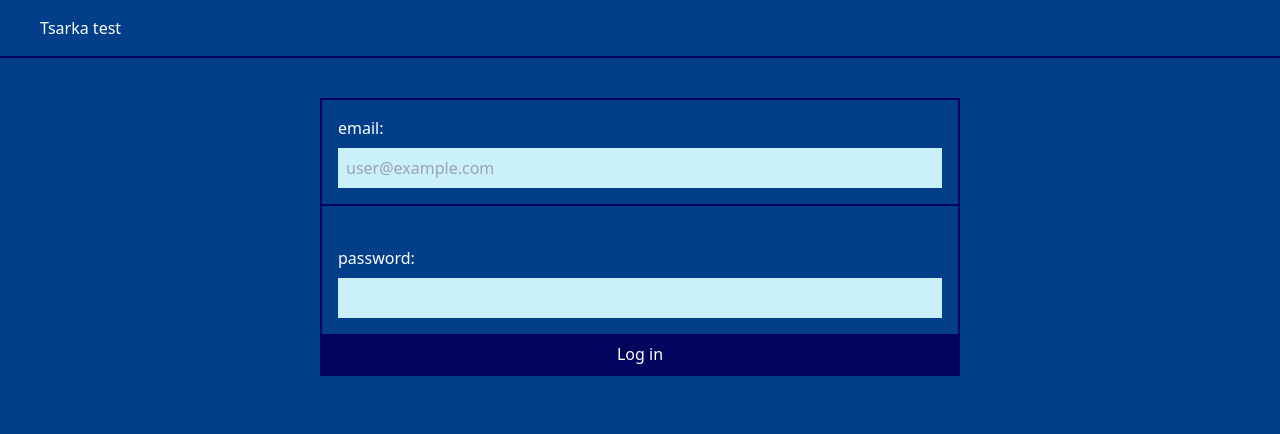
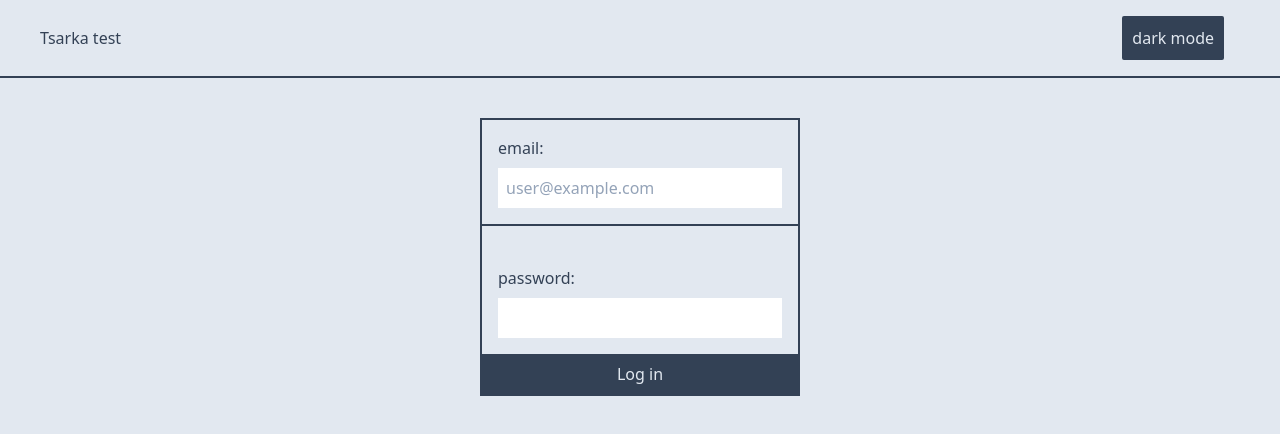
Before and after one commit to idkbit/test, a React (Create React App) app: page / in a window 1280 px wide. Shown: the top 434 px of the page. Built offline with nearby package versions, Linux system fonts and the light colour scheme.

Commit message:
toggle theme

```diff
--- a/src/App.tsx
+++ b/src/App.tsx
@@ -7,14 +7,26 @@ function App() {
     accessToken: localStorage.getItem("accessToken") || "",
     refreshToken: localStorage.getItem("refreshToken") || "",
   }));
+  const [theme, setTheme] = useState(() => {
+    if (window.matchMedia("prefers-color-scheme: dark").matches) {
+      localStorage.setItem("theme", "dark");
+    } else {
+      localStorage.setItem("theme", "light");
+    }
+
+    return localStorage.getItem("theme") || "light";
+  });
 
   return (
+    <div className={`${theme === "dark" ? "dark" : ""}`}>
       <div className="wrapper">
         <BrowserRouter>
           <Header
             refreshToken={isAuthorized.refreshToken}
             isAuthorized={isAuthorized.accessToken}
+            currentTheme={theme}
             setIsAuthorized={setIsAuthorized}
+            toggleTheme={setTheme}
           />
           <Routes>
             <Route
@@ -33,6 +45,7 @@ function App() {
           </Routes>
         </BrowserRouter>
       </div>
+    </div>
   );
 }
 
--- a/src/components/Header/index.tsx
+++ b/src/components/Header/index.tsx
@@ -1,11 +1,12 @@
-import React from "react";
+import React, { useEffect } from "react";
 import { useMutation } from "@apollo/client";
-import { useNavigate } from "react-router-dom";
 import { LOG_OUT, LOG_OUT_DATA, LOG_OUT_INPUT } from "../../graphql";
 
 interface Props {
   isAuthorized: string;
   refreshToken: string;
+  currentTheme: string;
+  toggleTheme: (isDark: string) => void;
   setIsAuthorized: ({
     accessToken,
     refreshToken,
@@ -18,9 +19,10 @@ interface Props {
 export const Header = ({
   isAuthorized,
   refreshToken,
+  toggleTheme,
+  currentTheme,
   setIsAuthorized,
 }: Props) => {
-  const navigate = useNavigate();
   const [logout, { error }] = useMutation<LOG_OUT_DATA, LOG_OUT_INPUT>(
     LOG_OUT,
     {
@@ -37,16 +39,27 @@ export const Header = ({
     }
   );
 
+  useEffect(() => {
+    localStorage.setItem("theme", currentTheme);
+  }, [currentTheme]);
+
   return (
-    <header className="px-10 py-4 border-b-2 border-b-bgDark mb-10 flex justify-between items-baseline">
-      <h1>Tsarka test</h1>
-      {isAuthorized ? (
+    <header className="px-10 py-4 border-b-2 border-b-slate-700 dark:border-b-slate-200 mb-10 flex justify-between items-baseline">
+      <h1 className="text-slate-700 dark:text-slate-200">Tsarka test</h1>
+      <div>
         <button
-          onClick={() => logout()}
-          className="bg-bgDark border-2 border-transparent px-4 py-2 hover:bg-bgLighter hover:text-bgDark hover:border-bgDark">
-          Log out
+          onClick={() =>
+            toggleTheme(currentTheme === "dark" ? "light" : "dark")
+          }
+          className="button mr-4">
+          {currentTheme === "dark" ? "light" : "dark"} mode
         </button>
-      ) : null}
+        {isAuthorized ? (
+          <button onClick={() => logout()} className="button">
+            Log out
+          </button>
+        ) : null}
+      </div>
     </header>
   );
 };
--- a/src/components/LoginForm/index.tsx
+++ b/src/components/LoginForm/index.tsx
@@ -63,13 +63,13 @@ export const LoginForm = ({ setIsAuthorized, isAuthorized }: Props) => {
   return (
     <form
       onSubmit={handleSubmit}
-      className="flex flex-col gap-4 border-2 border-bgDark pt-4 w-1/2 mx-auto">
-      <div className="border-b-2 border-b-bgDark flex flex-col justify-between">
+      className="flex flex-col gap-4 border-2 border-slate-700 dark:border-slate-200 pt-4 w-1/4 mx-auto">
+      <div className="border-b-2 dark:border-b-slate-200 border-b-slate-700 flex flex-col justify-between">
         <label htmlFor="email" className="mx-4 mb-2">
           email:{" "}
         </label>
         <input
-          className="bg-input p-2 text-bgDark mx-4 mb-4"
+          className="bg-white p-2 text-slate-700  mx-4 mb-4 placeholder:text-slate-400"
           type="email"
           name="email"
           id="email"
@@ -90,7 +90,7 @@ export const LoginForm = ({ setIsAuthorized, isAuthorized }: Props) => {
           password:{" "}
         </label>
         <input
-          className="bg-input p-2 text-bgDark mx-4"
+          className="bg-white p-2 text-slate-700 mx-4 placeholder:text-slate-400"
           type="password"
           name="pw"
           id="pw"
@@ -100,7 +100,7 @@ export const LoginForm = ({ setIsAuthorized, isAuthorized }: Props) => {
       </div>
       <button
         type="submit"
-        className="bg-bgDark transition-all active:translate-y-1 py-2 hover:bg-input hover:text-bgDark">
+        className="bg-slate-700 text-slate-200 dark:bg-slate-200 dark:text-slate-700 transition-all active:translate-y-1 py-2 hover:bg-input hover:text-bgDark">
         Log in
       </button>
     </form>
--- a/src/components/SiteList/index.tsx
+++ b/src/components/SiteList/index.tsx
@@ -24,7 +24,7 @@ export const SiteList = ({ isAuthorized }: Props) => {
         <div className="flex gap-4">
           {data.viewer.sites.map((site) => (
             <a
-              className="border-2 border-red-200 p-2 transition-all hover:border-bgDark text-bg focus:border-bgDark focus:outline-none active:translate-y-1"
+              className="border-2 focus:outline-none active:translate-y-1"
               key={site.id}
               href={`https://${site.host}`}
               target="_blank"
--- a/src/index.css
+++ b/src/index.css
@@ -3,5 +3,9 @@
 @tailwind utilities;
 
 .wrapper {
-  @apply bg-bgLighter min-h-screen text-white;
+  @apply bg-slate-200 dark:bg-slate-700 dark:text-white min-h-screen text-slate-700;
 }
+
+.button {
+  @apply p-2 rounded-sm bg-slate-700 text-slate-200 dark:bg-slate-200 dark:text-slate-700 border-2 border-slate-700 transition-all hover:bg-slate-200 hover:text-slate-700 active:translate-y-1 dark:hover:bg-slate-700 dark:hover:text-slate-200 dark:hover:border-slate-200;
+}
--- a/tailwind.config.js
+++ b/tailwind.config.js
@@ -1,14 +1,8 @@
 module.exports = {
   content: ["./src/**/*.{js,jsx,ts,tsx}"],
   theme: {
-    extend: {
-      colors: {
-        bgDark: "#03045E",
-        bgLighter: "#023E8A",
-        lb: "#00B4D8",
-        input: "#CAF0F8",
-      },
-    },
+    extend: {},
   },
   plugins: [],
+  darkMode: "class",
 };
```
Lines whose indentation alone changed are shown as unchanged.
